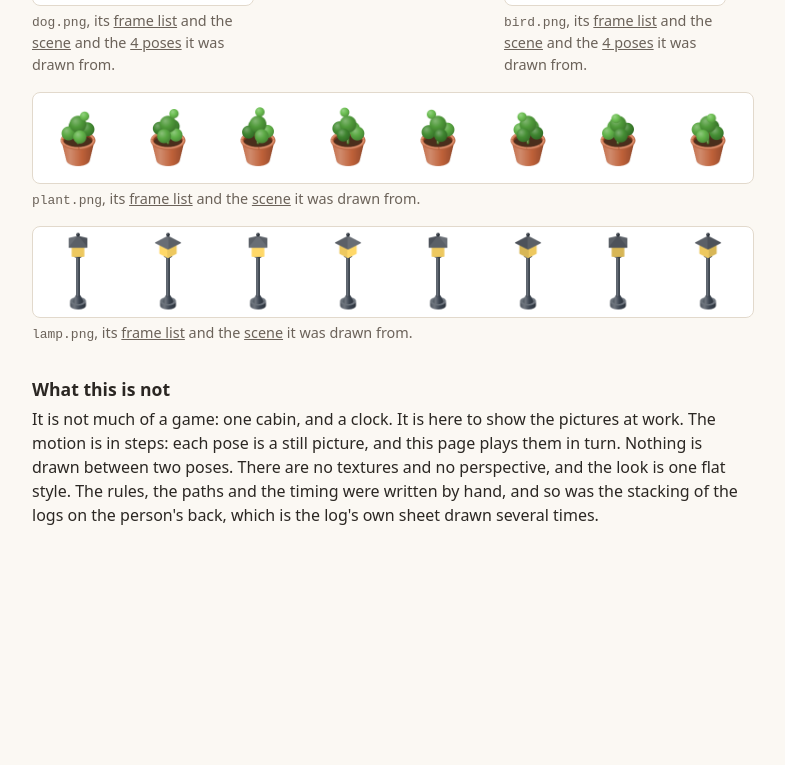
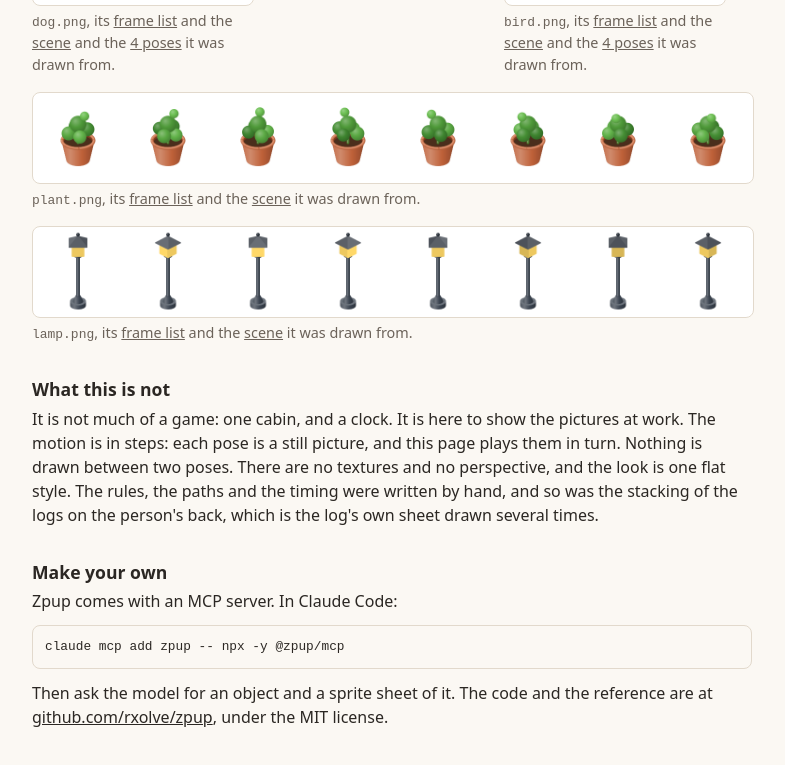
Before and after one commit to rxolve/zpup, a website: page playground/game/index.html in a window 1280 px wide. Shown: the part 2318-3083 px from the top of the page, without its empty margins (248-1033 px from the left). Before the commit the page ends 2905 px from the top, so only its background shows below. Drawn offline with Linux system fonts and the light colour scheme; animation ran at ten frames a second.

Commit message:
Say on the game page how to make your own sprites
Co-Authored-By: Claude Fable 5.2 <noreply@anthropic.com>

```diff
--- a/playground/game/index.html
+++ b/playground/game/index.html
@@ -57,6 +57,14 @@
     one flat style. The rules, the paths and the timing were written by hand, and so was the
     stacking of the logs on the person's back, which is the log's own sheet drawn several times.
   </p>
+
+  <h2>Make your own</h2>
+  <p>Zpup comes with an MCP server. In Claude Code:</p>
+  <pre>claude mcp add zpup -- npx -y @zpup/mcp</pre>
+  <p>
+    Then ask the model for an object and a sprite sheet of it. The code and the reference are at
+    <a href="https://github.com/rxolve/zpup">github.com/rxolve/zpup</a>, under the MIT license.
+  </p>
 </main>
 </body>
 </html>
```
